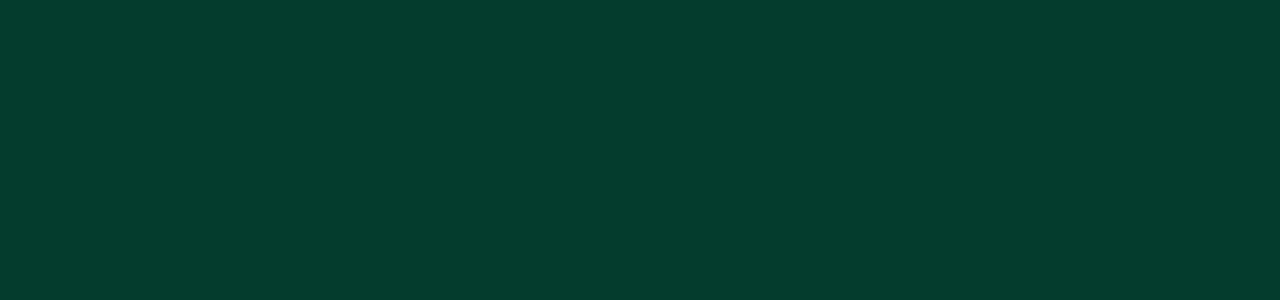
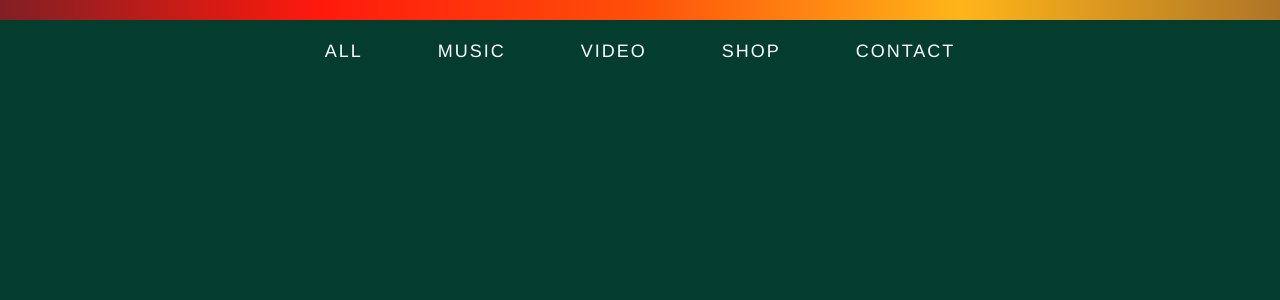
Before and after one commit to clarkexcore/k-forest-site, a React (Create React App) app: page /music in a window 1280 px wide. Shown: the top 300 px of the page. Built offline with nearby package versions, Linux system fonts and the light colour scheme.

Commit message:
Alt Header Created

```diff
--- a/package.json
+++ b/package.json
@@ -11,7 +11,8 @@
     "react": "^16.13.0",
     "react-dom": "^16.13.0",
     "react-router-dom": "^5.1.2",
-    "react-scripts": "3.4.0"
+    "react-scripts": "3.4.0",
+    "react-spotify-api": "^2.6.0"
   },
   "scripts": {
     "start": "react-scripts start",
--- a/src/App.js
+++ b/src/App.js
@@ -5,12 +5,14 @@ import './styles.scss';
 
 //Component Pages
 import Homepage from './components/Homepage/Homepage';
+import Music from './components/Music/Music';
 
 function App() {
   return (
     <div className="App">
         <Router>
             <Route exact path="/" component={Homepage} />
+            <Route exact path="/music" component={Music} />
         </Router>
     </div>
   );
--- a/src/components/Homepage/Homepage.js
+++ b/src/components/Homepage/Homepage.js
@@ -25,7 +25,7 @@ const Homepage = () => {
             <HomeHeader />
             <div className="gradient-bar"></div>
             <Navigation />
-            {/* {shopData} */}
+            {shopData}
         </Fragment>
     );
 }
--- /dev/null
+++ b/src/components/Music/Music.js
@@ -0,0 +1,13 @@
+import React, { Fragment } from 'react';
+
+import AltHeader from '../layouts/AltHeader';
+
+const Music = () => {
+
+    return(
+        <Fragment>
+            <AltHeader />
+        </Fragment>
+    )
+}
+export default Music;
--- /dev/null
+++ b/src/components/layouts/AltHeader.js
@@ -0,0 +1,12 @@
+import React, { Fragment } from 'react';
+
+import Navigation from '../layouts/Navigation';
+
+const AltHeader = () => (
+    <Fragment>
+        <div className="gradient-bar"></div>
+        <Navigation />
+    </Fragment>
+);
+
+export default AltHeader;
```
Also changed, not shown: 1 other file (tests, documents, lock files or other folders).
